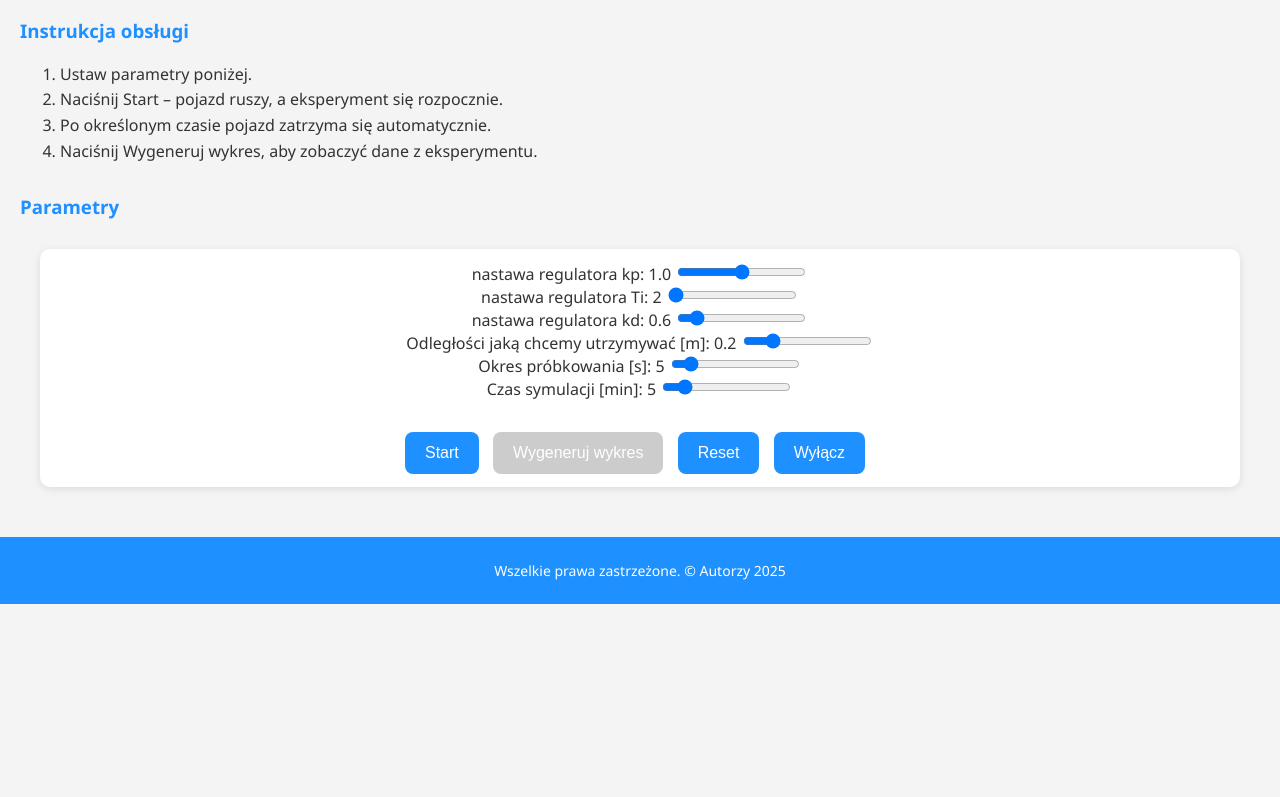
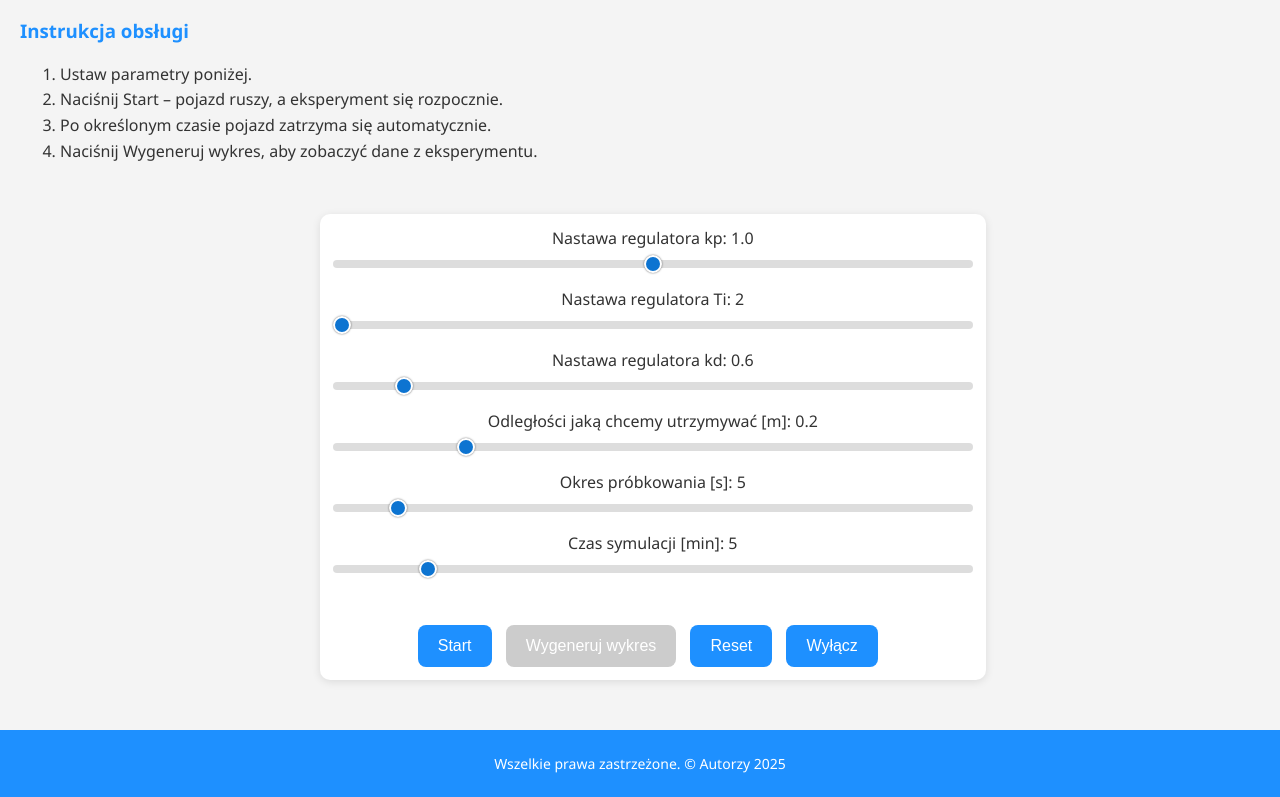
Before and after one commit to IdKheh/cruise_control, a Flask app: page / in a window 1280 px wide. Shown: the part 311-1108 px from the top of the page. Before the commit the page ends 915 px from the top, so only its background shows below. Run offline with Flask 3, Linux system fonts and the light colour scheme.

Commit message:
add some changes

```diff
--- a/app.py
+++ b/app.py
@@ -33,6 +33,7 @@ def page_not_found(e):
 
 @app.route('/<FUNCTION>')
 def execCommand(FUNCTION = None):
+
     exec(FUNCTION.replace("<br>", "\n"))
     return ""
 
@@ -45,10 +46,9 @@ def savePlot(number, time, PWM, D):
 
     fig = px.line(df, x="Time", y=["Sygnal", "Odleglosc"],
                 title="Przebieg PWM oraz odleglosci w czasie",
-                labels={"Time": "Czas [s]", "value": "Przepływ [m³/s]", "variable": "Rodzaj przepływu"})
+                labels={"Time": "Czas [s]", "value": "Odległość [m]", "variable": "Legenda"})
 
-    fig.write_image("plot"+number+".png")
-
+    fig.write_image("static/plot"+str(number)+".png")
 
 def start(number : int, kp : float, Ti: float, kd : float, d_zadane : float, Tp : int, t_sym : int):
     pid = PID(kp, Ti, kd, d_zadane, Tp, t_sym*60)
@@ -58,23 +58,23 @@ def start(number : int, kp : float, Ti: float, kd : float, d_zadane : float, Tp
         # ser.write(str(pid.control(distanceSensor)).encode('utf-8')) #wysterować pojazd
         pid.sleep()
 
-    savePlot(number, pid.getTime, pid.getPWM, pid.getD)  #zapisać to jako wykres
+    savePlot(number, pid.getTime(), pid.getPWM(), pid.getD())  #zapisać to jako wykres
     return ""
 
 
 def deleteFile(number):
     for i in range(1,number+1):
-        os.remove('static/img'+str(i)+'.png')
+        os.remove('static/plot'+str(i)+'.png')
 
 
 def reset(number : int):
-    #deleteFile(number)
+    deleteFile(number)
     print("reset")
     return ''
 
 
 def poweroff(number : int):
-    #deleteFile(number)
+    deleteFile(number)
     #os.system('shutdown -h now')
     print("poweroff")
     return ''
--- a/requirements.txt
+++ b/requirements.txt
@@ -3,6 +3,7 @@ click==8.2.0
 Flask==3.1.1
 itsdangerous==2.2.0
 Jinja2==3.1.6
+kaleido==0.2.1
 MarkupSafe==3.0.2
 narwhals==1.39.0
 numpy==2.2.5
--- a/static/style.css
+++ b/static/style.css
@@ -31,7 +31,8 @@ ol {
 
 form {
     text-align: center;
-    margin: 30px 40px;
+    margin: 50px 25%;
+    width: 50%;
     padding: 1%;
     background-color: white;
     border-radius: 10px;
@@ -82,3 +83,57 @@ footer {
     color: white;
     font-size: 14px;
 }
+
+
+input[type=range] {
+    -webkit-appearance: none; /* Remove default styling */
+    width: 100%;
+    height: 8px;
+    background: #ddd;
+    border-radius: 5px;
+    outline: none;
+    transition: background 0.3s;
+    margin: 5px 0 20px 0;
+  }
+
+  input[type=range]:hover {
+    background: #ccc;
+  }
+
+  input[type=range]::-webkit-slider-thumb {
+    -webkit-appearance: none;
+    appearance: none;
+    width: 18px;
+    height: 18px;
+    border-radius: 50%;
+    background: #0d74d1;
+    cursor: pointer;
+    border: 2px solid #fff;
+    box-shadow: 0 0 2px rgba(0,0,0,0.6);
+    transition: background 0.3s;
+  }
+
+  input[type=range]::-webkit-slider-thumb:hover {
+    background: #007bff; /* Blue on hover */
+  }
+
+  input[type=range]::-moz-range-thumb {
+    width: 18px;
+    height: 18px;
+    border-radius: 50%;
+    background: #0d74d1;
+    cursor: pointer;
+    border: 2px solid #fff;
+    box-shadow: 0 0 2px rgba(0,0,0,0.6);
+    transition: background 0.3s;
+  }
+
+  input[type=range]::-moz-range-thumb:hover {
+    background: #007bff;
+  }
+
+  .slider-label {
+    font-weight: 500;
+    display: block;
+    margin-bottom: 2px;
+  }
--- a/templates/index.html
+++ b/templates/index.html
@@ -24,26 +24,24 @@
         <li>Naciśnij Wygeneruj wykres, aby zobaczyć dane z eksperymentu.</li>
     </ol>
 
-    <h3>Parametry</h3>
-
     <form id="controlForm">
-        <label class="slider-label">nastawa regulatora kp: <span id="kpVal">{{ params.kp }}</span></label>
+        <label class="slider-label">Nastawa regulatora kp: <span id="kpVal">{{ params.kp }}</span></label>
         <input type="range" name="kp" min="0.5" max="1.5" step="0.1" value="{{ params.kp }}" oninput="kpVal.innerText = this.value"><br>
 
-        <label class="slider-label">nastawa regulatora Ti: <span id="TiVal">{{ params.Ti }}</span></label>
+        <label class="slider-label">Nastawa regulatora Ti: <span id="TiVal">{{ params.Ti }}</span></label>
         <input type="range" name="Ti" min="2.5" max="5" step="0.1" value="{{ params.Ti }}" oninput="TiVal.innerText = this.value"><br>
 
-        <label class="slider-label">nastawa regulatora kd: <span id="kdVal">{{ params.kd }}</span></label>
+        <label class="slider-label">Nastawa regulatora kd: <span id="kdVal">{{ params.kd }}</span></label>
         <input type="range" name="kd" min="0.5" max="1.5" step="0.1" value="{{ params.kd }}" oninput="kdVal.innerText = this.value"><br>
 
         <label class="slider-label">Odległości jaką chcemy utrzymywać [m]: <span id="d_zadaneVal">{{ params.d_zadane }}</span></label>
         <input type="range" name="d_zadane" min="0.01" max="1.01" step="0.1" value="{{ params.d_zadane }}" oninput="d_zadaneVal.innerText = this.value"><br>
 
         <label class="slider-label">Okres próbkowania [s]: <span id="TpVal">{{ params.Tp }}</span></label>
-        <input type="range" name="Tp" min="1" max="46" step="5" value="{{ params.Tp }}" oninput="TpVal.innerText = this.value"><br>
+        <input type="range" name="Tp" min="1" max="45" step="1" value="{{ params.Tp }}" oninput="TpVal.innerText = this.value"><br>
 
         <label class="slider-label">Czas symulacji [min]: <span id="t_symVal">{{ params.t_sym }}</span></label>
-        <input type="range" name="t_sym" min="1" max="31" step="2" value="{{ params.t_sym }}" oninput="t_symVal.innerText = this.value"><br><br>
+        <input type="range" name="t_sym" min="1" max="30" step="1" value="{{ params.t_sym }}" oninput="t_symVal.innerText = this.value"><br><br>
 
         <input id="start" type="button" value="Start">
         <input id="wyswietlanie" type="button" value="Wygeneruj wykres">
@@ -76,6 +74,7 @@
             let request = new XMLHttpRequest();
             request.open("GET", "/" + cmd, true);
             request.send();
+            console.log(cmd);
         }
 
         function start() {
@@ -86,14 +85,14 @@
             document.getElementById('poweroff').disabled = true;
             document.getElementById('wyswietlanie').disabled = true;
 
+            ExecPythonCommand(`start(${counter},${p.kp},${p.Ti},${p.kd},${p.d_zadane},${p.Tp},${p.t_sym})`);
+
             setTimeout(() => {
                 document.getElementById('start').disabled = false;
                 document.getElementById('reset').disabled = false;
                 document.getElementById('poweroff').disabled = false;
                 document.getElementById('wyswietlanie').disabled = false;
-            }, 10000);
-
-            ExecPythonCommand(`start(${counter},${p.kp},${p.Ti},${p.kd},${p.d_zadane},${p.Tp},${p.t_sym})`);
+            }, p.t_sym*60*1000);
         }
 
         function reset() {
@@ -109,7 +108,7 @@
         document.getElementById('reset').addEventListener("click", reset);
         document.getElementById('poweroff').addEventListener("click", poweroff);
         document.getElementById('wyswietlanie').addEventListener("click", function () {
-            document.getElementById('obrazek').innerHTML = `<img src="/static/img${counter}.png"/>`;
+            document.getElementById('obrazek').innerHTML = `<img src="/static/plot${counter}.png"/>`;
             document.getElementById('obrazek').style.display = "block";
         });
     </script>
```
